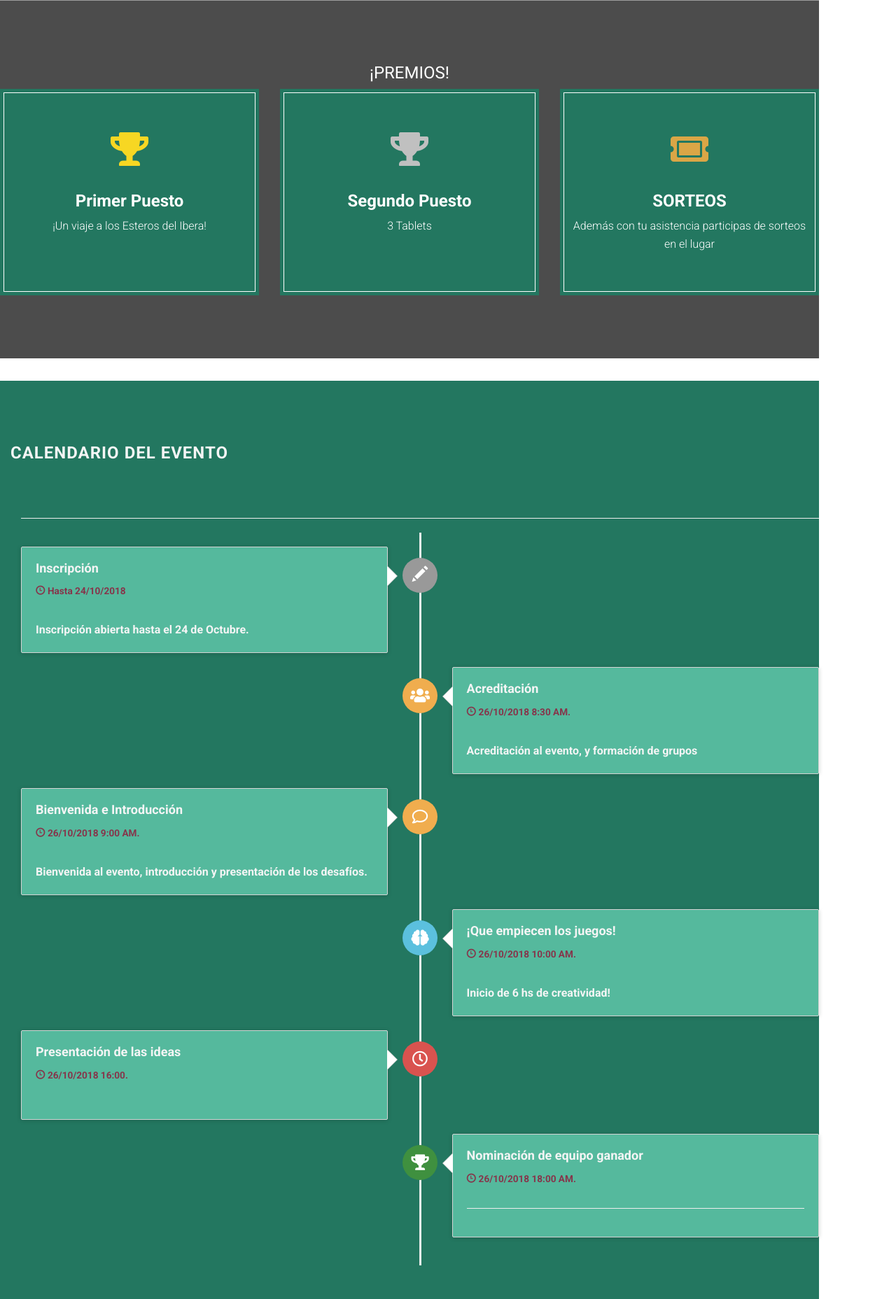
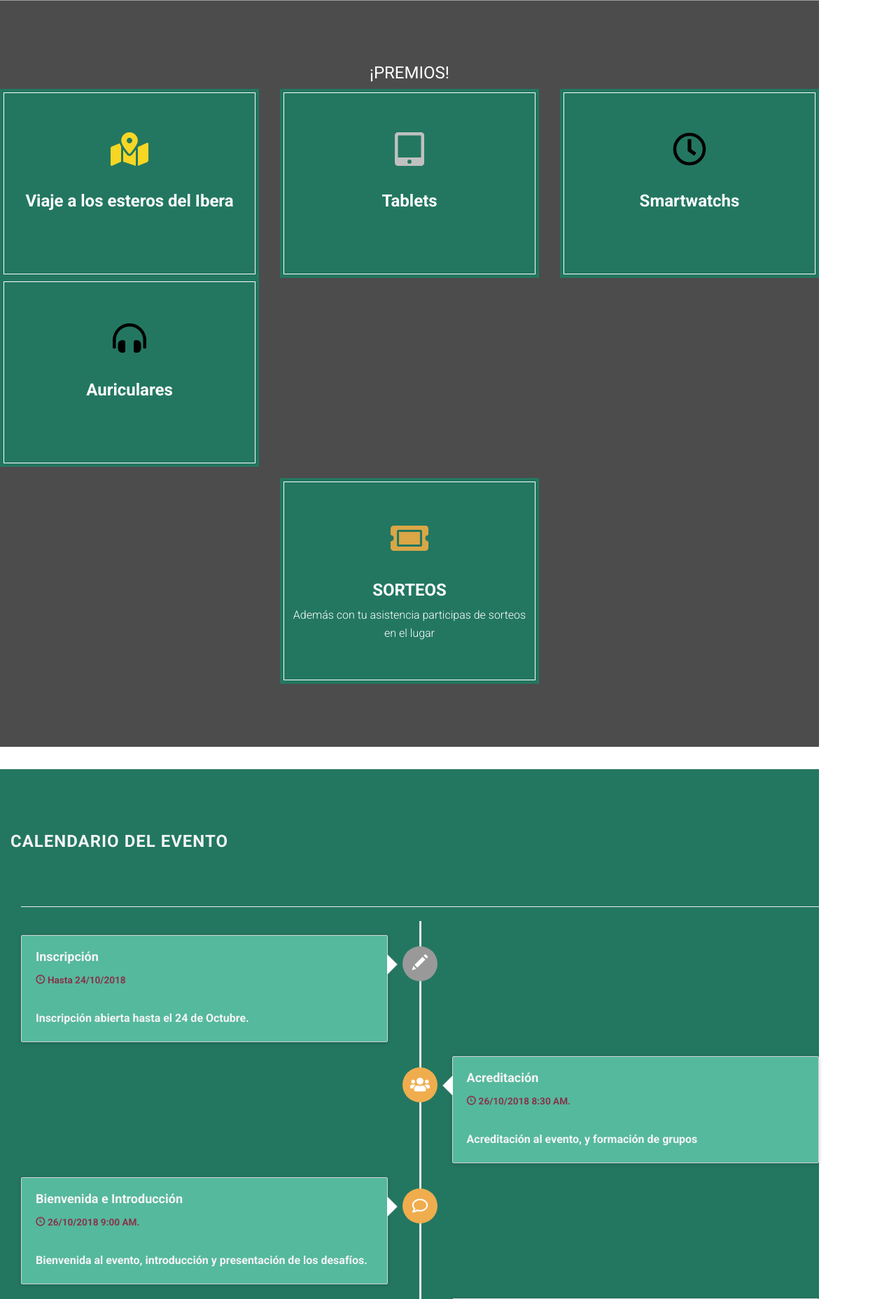
Before and after one commit to pabloariel01/hackaton2018-basurales, a PHP site: page / in a window 1280 px wide. Shown: the part 1936-3792 px from the top of the page at 70% size. Run offline with PHP 8.4, Linux system fonts and the light colour scheme; the visitor is signed in with stand-in values (Sample User, id 1); some libraries are stand-ins or nearby versions; grey boxes are pictures that could not be loaded.

Commit message:
contador y premios

```diff
--- a/assets/css/main.css
+++ b/assets/css/main.css
@@ -466,11 +466,22 @@
     font-size: -webkit-xxx-large;
     font-size: 3em;
    }
+
+   .sorteos{
+     margin-top: 1em;
+   }
+
    .first{
     color:rgb(247, 215, 35);
    }
    .second{
     color:silver;
+   }
+   .third{
+    color:black;
+   }
+   .forth{
+    color:black;
    }
    .ticket{
     color: #daa646;
@@ -494,7 +505,7 @@
   }
 
  .schedule-box {
-   min-height: 295px;
+   min-height: 270px;
    position: relative;
    background-color: #237760;
    color: #fff;
--- a/index.php
+++ b/index.php
@@ -3,8 +3,10 @@
 // header("Pragma: no-cache"); // HTTP 1.0.
 // header("Expires: Mon, 26 Jul 1997 05:00:00 GMT");
 
+
 session_start();
 $counter_name = "counter.txt";
+$iplogfile = 'logs/ip-address-mainsite.html';
 
 // Check if a text file exists.
 // If not create one and initialize it to zero.
@@ -27,6 +29,15 @@ if(!isset($_SESSION['hasVisited'])){
 - $f = fopen($counter_name, "w");
 - fwrite($f, $counterVal);
 - fclose($f);
+
+    $ipaddress = $_SERVER['REMOTE_ADDR'];
+    $webpage = $_SERVER['SCRIPT_NAME'];
+    $timestamp = date('d/m/Y h:i:s');
+    $browser = $_SERVER['HTTP_USER_AGENT'];
+    $fp = fopen($iplogfile, 'a+');
+    chmod($iplogfile, 0777);
+    fwrite($fp, '['.$timestamp.']: -- '.$ipaddress.'  -- '.$webpage.' -- '.$browser. "\n<br><br>");
+    fclose($fp);
 }
 ?>
 <!DOCTYPE html>
@@ -214,22 +225,44 @@ if(!isset($_SESSION['hasVisited'])){
                     <div class="col-md-4 col-sm-6 winner-box">
                         <div class="schedule-box">
                             <div class="price first">
-                                <i class="fas fa-trophy"></i>
+                                <i class="fas fa-map-marked-alt"></i>
                             </div>
-                            <h3>Primer Puesto</h3>
-                            <p>¡Un viaje a los Esteros del Ibera!</p>
+                            <h3>Viaje a los esteros del Ibera</h3>
+                            <p>
+
+                            </p>
                         </div>
                     </div>
                     <div class="col-md-4 col-sm-6 winner-box">
                         <div class="schedule-box">
                             <div class="price second">
-                                <i class="fas fa-trophy"></i>
+                                <i class="fas fa-tablet-alt"></i>
                             </div>
-                            <h3>Segundo Puesto</h3>
-                            <p>3 Tablets</p>
+                            <h3>Tablets</h3>
+                            <p> </p>
                         </div>
                     </div>
                     <div class="col-md-4 col-sm-6 winner-box">
+                        <div class="schedule-box">
+                            <div class="price third">
+                                <i class="far fa-clock"></i>
+                            </div>
+                            <h3>Smartwatchs</h3>
+                            <p></p>
+                        </div>
+                    </div>
+                    <div class="col-md-4 col-sm-6 winner-box">
+                        <div class="schedule-box">
+                            <div class="price forth">
+                                    <i class="fas fa-headphones-alt"></i>
+                            </div>
+                            <h3>Auriculares</h3>
+                            <p></p>
+                        </div>
+                    </div>
+                </div>
+                <div class="row sorteos ">
+                    <div class="col-md-4 col-sm-6 col-sm-offset-4 winner-box">
                         <div class="schedule-box">
                             <div class="price ticket">
                                 <i class="fas fa-ticket-alt"></i>
```
